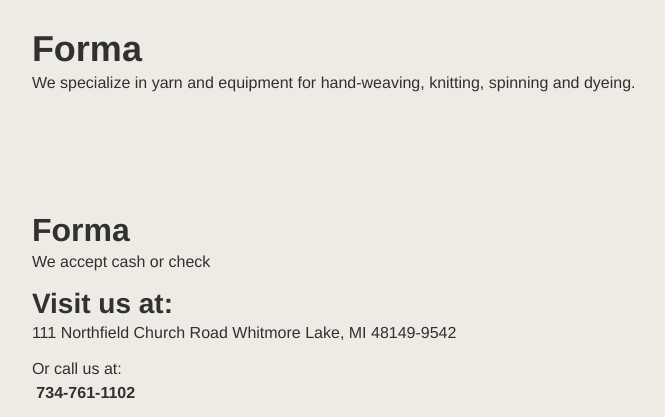
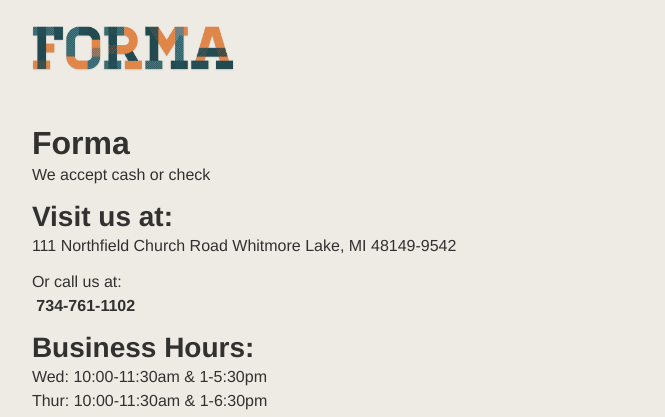
Before and after one commit to ravenwilde/forma, a PHP site: page / in a window 1280 px wide. Shown: the top 417 px of the page, without its empty margins (90-755 px from the left). Run offline with PHP 8.4, Linux system fonts and the light colour scheme; some libraries are stand-ins or nearby versions.

Commit message:
blue orange version of header added

```diff
--- a/css/style.css
+++ b/css/style.css
@@ -259,6 +259,22 @@ section {
     display: table;
     clear: both; }
 
+header h1 {
+  overflow: hidden;
+  background-image: url(../img/forma-header-blue-orange.png);
+  background-size: contain;
+  background-repeat: no-repeat; }
+  header h1:before {
+    content: "";
+    display: block;
+    width: 0;
+    height: 100%; }
+  header h1 span {
+    visibility: hidden; }
+
+.notice {
+  display: none; }
+
 #map_canvas {
   width: 100%;
   height: 400px; }
--- a/index.html
+++ b/index.html
@@ -74,8 +74,8 @@
   <section class="hero">
     <div class="container">
       <header>
-        <h1>Forma</h1>
-        <p>We specialize in yarn and equipment for hand-weaving, knitting, spinning and dyeing.</p>
+        <h1><span>Forma</span></h1>
+        <!-- <p>We specialize in yarn and equipment for hand-weaving, knitting, spinning and dyeing.</p> -->
       </header>
     </div>
   </section>
--- a/sass/_layout.scss
+++ b/sass/_layout.scss
@@ -16,6 +16,23 @@ section {
 	padding: $gutter;
 }
 
+header {
+	h1 {
+		@include hide-text;
+	  	background-image: url(../img/forma-header-blue-orange.png);
+	  	background-size: contain;
+		background-repeat: no-repeat;
+
+		span {
+			visibility: hidden;
+		}
+	}
+}
+
+.notice {
+	display: none;
+}
+
 .welcome {
 //	background-color: $westar;
 }
```
Also changed, not shown: img/forma-header-blue-orange.png (added), img/forma-header-blue-orange@2x.png (added), sass/style.scss (line endings or trailing spaces), 1 other file.
